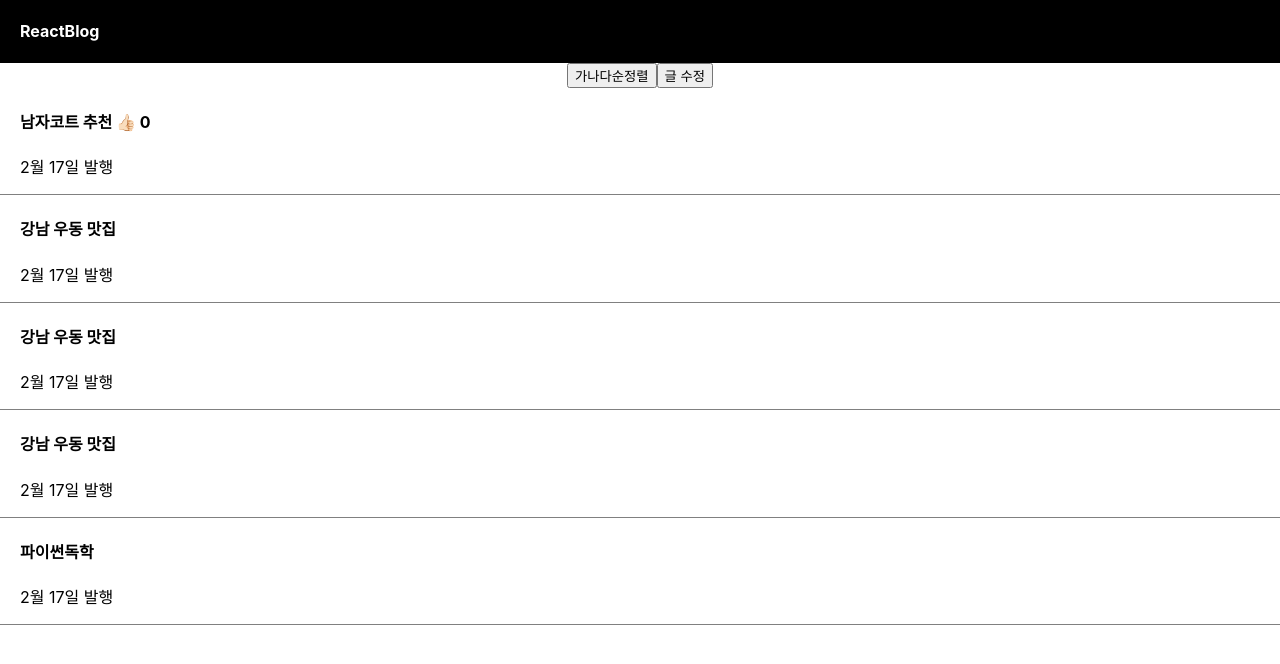
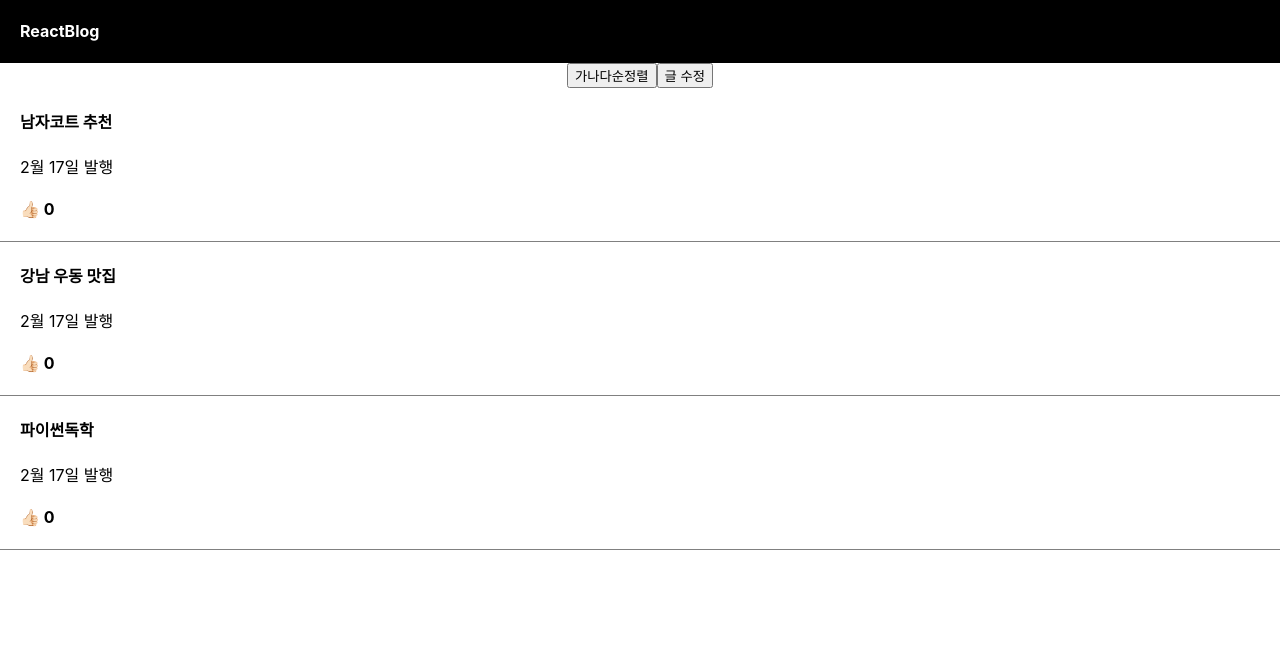
Before and after one commit to ryudain05/BLOG, a React (Create React App) app: page / in a window 1280 px wide. Shown: the top 664 px of the page. Built offline with nearby package versions, Linux system fonts and the light colour scheme.

Commit message:
feat/좋아요 기능 반복문 개별로 바꾸기

```diff
--- a/src/App.js
+++ b/src/App.js
@@ -11,7 +11,7 @@ function App() {
     "파이썬독학",
   ]);
 
-  let [like, likechange] = useState(0);
+  let [like, likechange] = useState([0, 0, 0]);
   let [modal, setModal] = useState(false);
 
   return (
@@ -40,40 +40,34 @@ function App() {
       >
         글 수정
       </button>
-      <div className="list">
-        <h4>
-          {title[0]}{" "}
-          <span
-            onClick={() => {
-              likechange(like + 1);
-            }}
-          >
-            👍🏻
-          </span>{" "}
-          {like}
-        </h4>
-        <p>2월 17일 발행</p>
-      </div>
+
       {/* title 개수에 따른 반복문 */}
-      {title.map(function () {
+      {title.map(function (a, i) {
         return (
-          <div className="list">
-            <h4>{title[1]}</h4>
+          <div className="list" key={i}>
+            <h4
+              onClick={() => {
+                modal == true ? setModal(false) : setModal(true);
+              }}
+            >
+              {title[i]}
+            </h4>
             <p>2월 17일 발행</p>
+            <h4>
+              <span
+                onClick={() => {
+                  let copy = [...like];
+                  copy[i] = copy[i] + 1;
+                  likechange(copy);
+                }}
+              >
+                👍🏻
+              </span>{" "}
+              {like[i]}
+            </h4>
           </div>
         );
       })}
-
-      <div className="list">
-        <h4
-          onClick={() => {
-            modal == true ? setModal(false) : setModal(true);
-          }}
-        >
-          {title[2]}
-        </h4>
-        <p>2월 17일 발행</p>
-      </div>
 
       {/* 동적 UI 만드는 Step
        * 1. html css로 미리 디자인 완성
```
